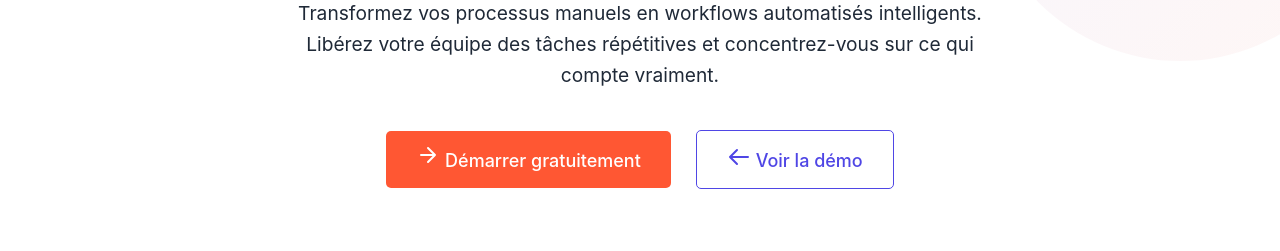
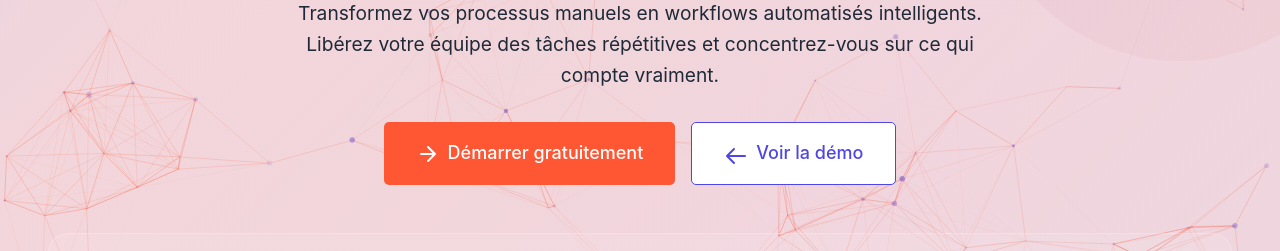
Before and after one commit to romyklk/izyautomation, a plain HTML site: page index.html in a window 1280 px wide. Shown: the part 239-490 px from the top of the page. Drawn offline with nearby package versions, Linux system fonts and the light colour scheme; animation ran at ten frames a second.

Commit message:
👌 IMPROVE: particle

```diff
--- a/index.html
+++ b/index.html
@@ -9,11 +9,15 @@
     <link rel="stylesheet" href="./style.css" />
 
     <!-- JavaScript -->
+    <script src="https://cdn.jsdelivr.net/particles.js/2.0.0/particles.min.js"></script>
     <script src="./main.js" defer></script>
 
 </head>
 
 <body>
+    <!-- Particles Background -->
+    <div id="particles-js"></div>
+
     <!-- Header -->
     <header>
         <div class="container">
--- a/main.js
+++ b/main.js
@@ -1,3 +1,89 @@
+// Configuration des particules
+particlesJS('particles-js', {
+    particles: {
+        number: {
+            value: 100,
+            density: {
+                enable: true,
+                value_area: 800
+            }
+        },
+        color: {
+            value: '#4F46E5'
+        },
+        shape: {
+            type: 'circle'
+        },
+        opacity: {
+            value: 0.5,
+            random: true,
+            animation: {
+                enable: true,
+                speed: 1,
+                opacity_min: 0.1,
+                sync: false
+            }
+        },
+        size: {
+            value: 3,
+            random: true,
+            animation: {
+                enable: true,
+                speed: 2,
+                size_min: 0.1,
+                sync: false
+            }
+        },
+        line_linked: {
+            enable: true,
+            distance: 150,
+            color: '#FF5733',
+            opacity: 0.4,
+            width: 1
+        },
+        move: {
+            enable: true,
+            speed: 1,
+            direction: 'none',
+            random: true,
+            straight: false,
+            out_mode: 'bounce',
+            bounce: false,
+            attract: {
+                enable: true,
+                rotateX: 600,
+                rotateY: 1200
+            }
+        }
+    },
+    interactivity: {
+        detect_on: 'window',
+        events: {
+            onhover: {
+                enable: true,
+                mode: 'grab'
+            },
+            onclick: {
+                enable: true,
+                mode: 'push'
+            },
+            resize: true
+        },
+        modes: {
+            grab: {
+                distance: 140,
+                line_linked: {
+                    opacity: 1
+                }
+            },
+            push: {
+                particles_nb: 4
+            }
+        }
+    },
+    retina_detect: true
+});
+
 // Initialisation d'AOS
 AOS.init({
     duration: 800,
--- a/style.css
+++ b/style.css
@@ -49,6 +49,8 @@ body {
     font-size: var(--body-size);
     background-color: #fff;
     overflow-x: hidden;
+    position: relative;
+    z-index: 1;
 }
 
 a {
@@ -65,6 +67,45 @@ a:hover {
     width: var(--container-width);
     margin-inline: auto;
     padding-inline: var(--container-padding);
+}
+
+/* Particles Background */
+#particles-js {
+    position: fixed;
+    width: 100%;
+    height: 100%;
+    top: 0;
+    left: 0;
+    background-color: var(--dark-color);
+    background: linear-gradient(135deg, rgba(79, 70, 229, 0.1) 0%, rgba(255, 87, 51, 0.1) 100%);
+    z-index: -1;
+    pointer-events: none;
+}
+
+/* Animation gradient pour le fond */
+@keyframes gradientBG {
+    0% {
+        background-position: 0% 50%;
+    }
+
+    50% {
+        background-position: 100% 50%;
+    }
+
+    100% {
+        background-position: 0% 50%;
+    }
+}
+
+.hero {
+    position: relative;
+    background: linear-gradient(-45deg,
+            rgba(79, 70, 229, 0.15),
+            rgba(255, 87, 51, 0.15),
+            rgba(79, 70, 229, 0.15),
+            rgba(255, 87, 51, 0.15));
+    background-size: 400% 400%;
+    animation: gradientBG 15s ease infinite;
 }
 
 /* Header */
@@ -211,12 +252,37 @@ header.scroll-up {
 }
 
 .hero-buttons {
-    margin-top: 40px;
+    display: flex;
+    gap: 1rem;
+    margin-top: 2rem;
+    justify-content: center;
 }
 
 .hero-buttons .btn {
-    margin: 0 10px;
-    padding: 12px 30px;
+    display: inline-flex;
+    align-items: center;
+    justify-content: center;
+    gap: 0.5rem;
+    padding: 1rem 2rem;
+    min-width: 200px;
+    max-width: 3000px;
+    text-align: center;
+}
+
+@media (max-width: 768px) {
+    .hero-buttons {
+        flex-direction: column;
+        align-items: center;
+        width: auto;
+        max-width: 300px;
+        margin-left: auto;
+        margin-right: auto;
+    }
+
+    .hero-buttons .btn {
+        width: 100%;
+        max-width: 100%;
+    }
 }
 
 /* Hero Stats */
@@ -748,7 +814,6 @@ footer {
 
 /* Utility Classes */
 .gradient-text {
-    background: var(--gradient);
     background-clip: text;
     -webkit-background-clip: text;
     -webkit-text-fill-color: transparent;
```
